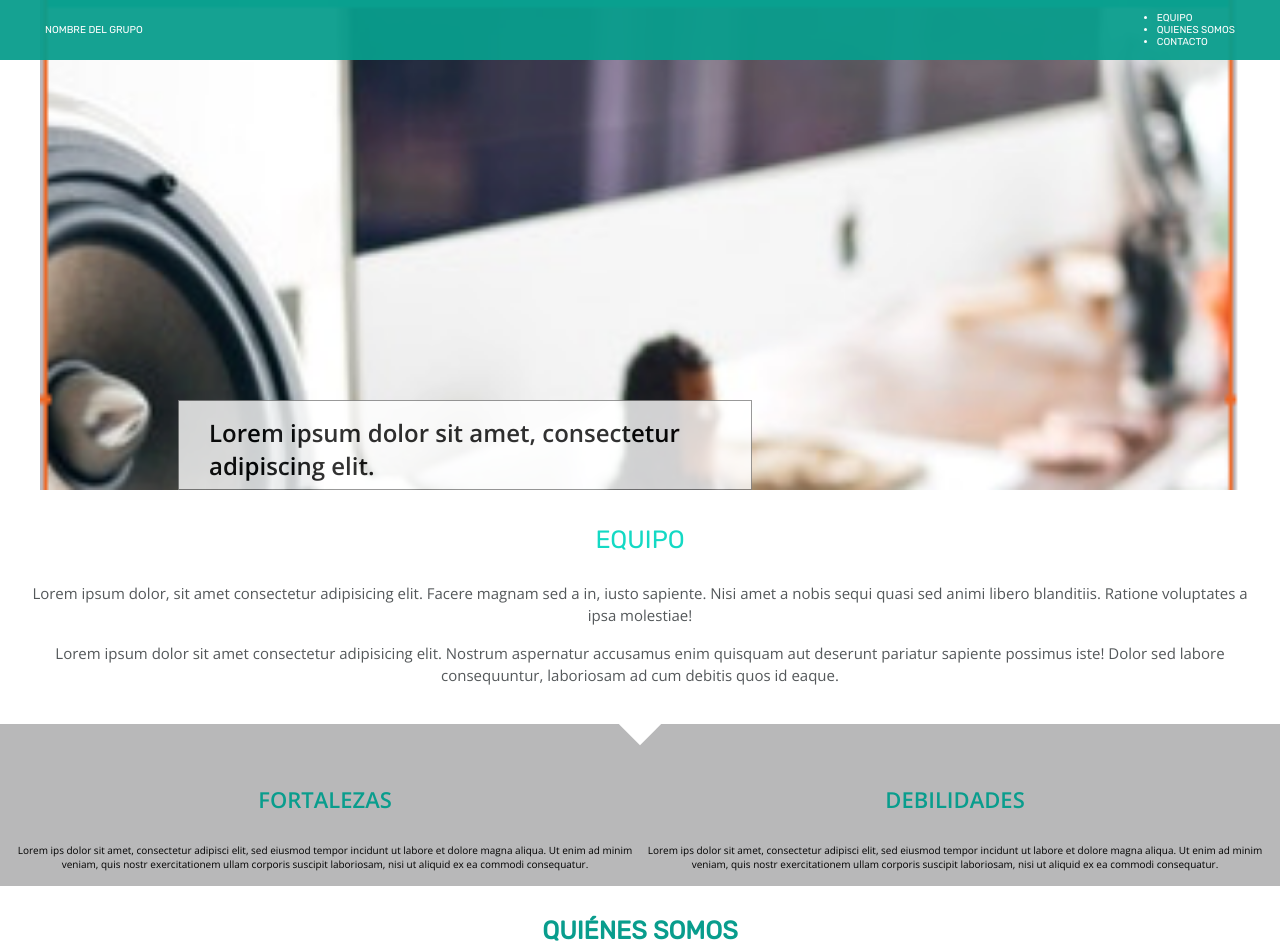
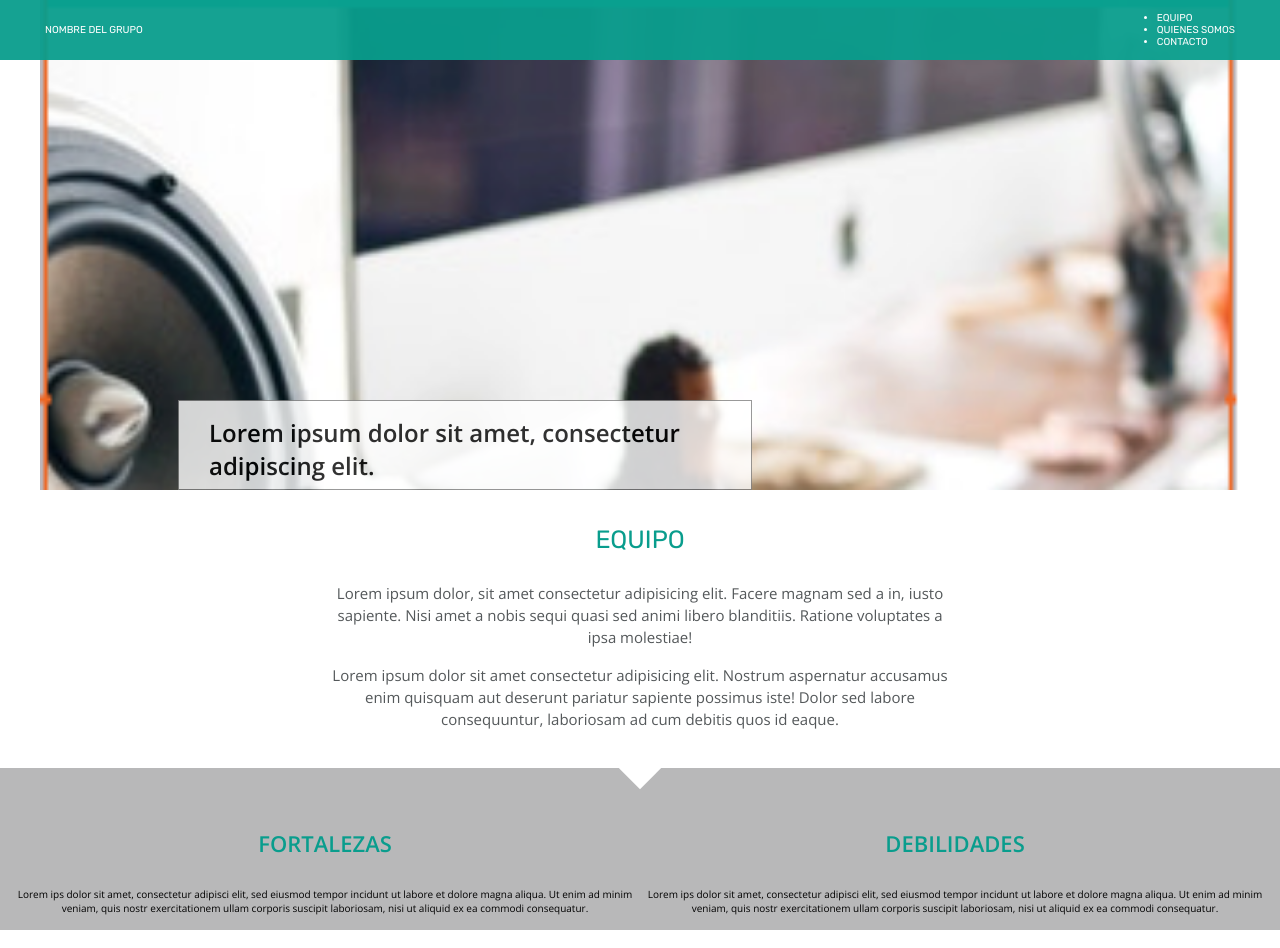
Before and after one commit to Adalab/project-promo-T-module-1-team-3, a website: page docs/index.html in a window 1280 px wide. Shown: the top 948 px of the page. Drawn offline with nearby package versions, Linux system fonts and the light colour scheme; files that its build step writes are made by us from their sources.

Commit message:
finish about

```diff
--- a/src/scss/layout/_about.scss
+++ b/src/scss/layout/_about.scss
@@ -4,6 +4,7 @@
     height: 50%;
     padding: 15px;
     display: flex;
+    justify-content: center;
     flex-direction: column;
   }
 
@@ -20,7 +21,9 @@
 
   .about-paragraph{
     width: 100%;
-
+    display: flex;
+    flex-direction: column;
+    text-align: center;
   }
 
   .about p{
@@ -30,6 +33,8 @@
     line-height: 2.2rem;
     padding: 8px;
     font-weight: 100;
+
+
   }
 
   .about-cube{
@@ -41,8 +46,20 @@
     transform: rotate(45deg);
   }
 
-  @media screen and (min-width: 768px){
-    .about{
-      height: 25%;
+    @media screen and (min-width: 768px){
+  .about-paragraph{
+     padding-left: 80px;
+     padding-right: 80px;
+  }
+    .about h3{
+      color: $blue-green;
+    }
+    }
+
+
+  @media (min-width: 1200px){
+    .about-paragraph{
+      padding-left: 300px;
+      padding-right: 300px;
     }
   }
```
